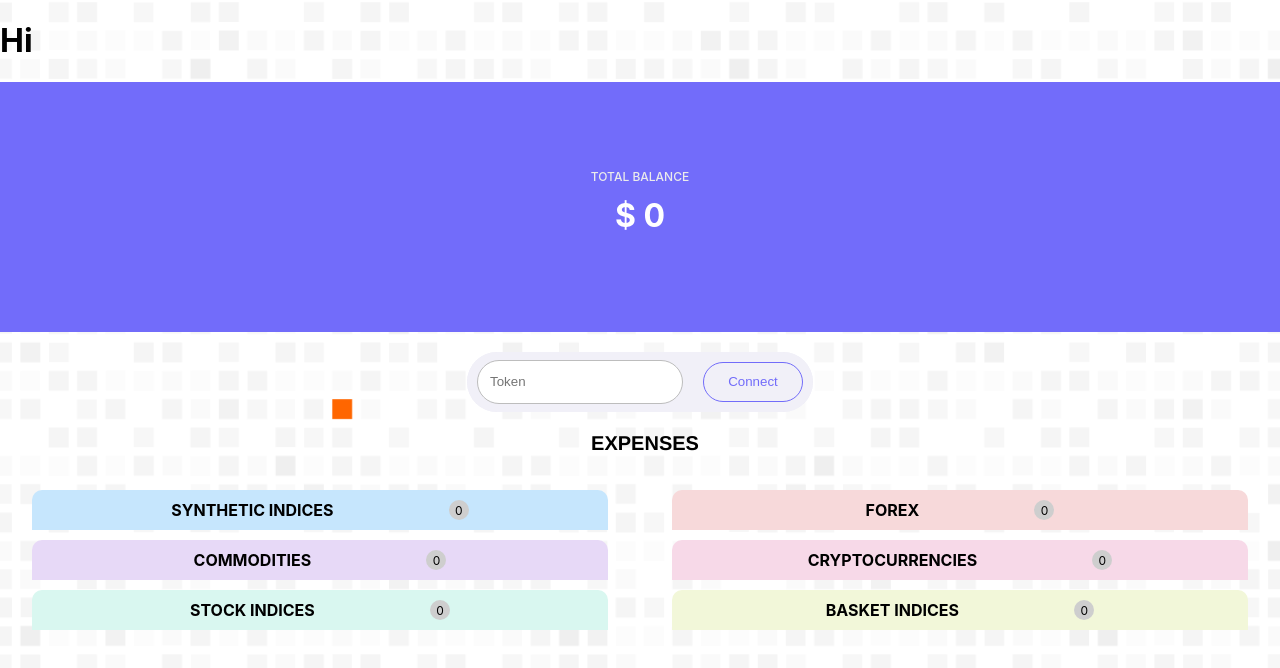
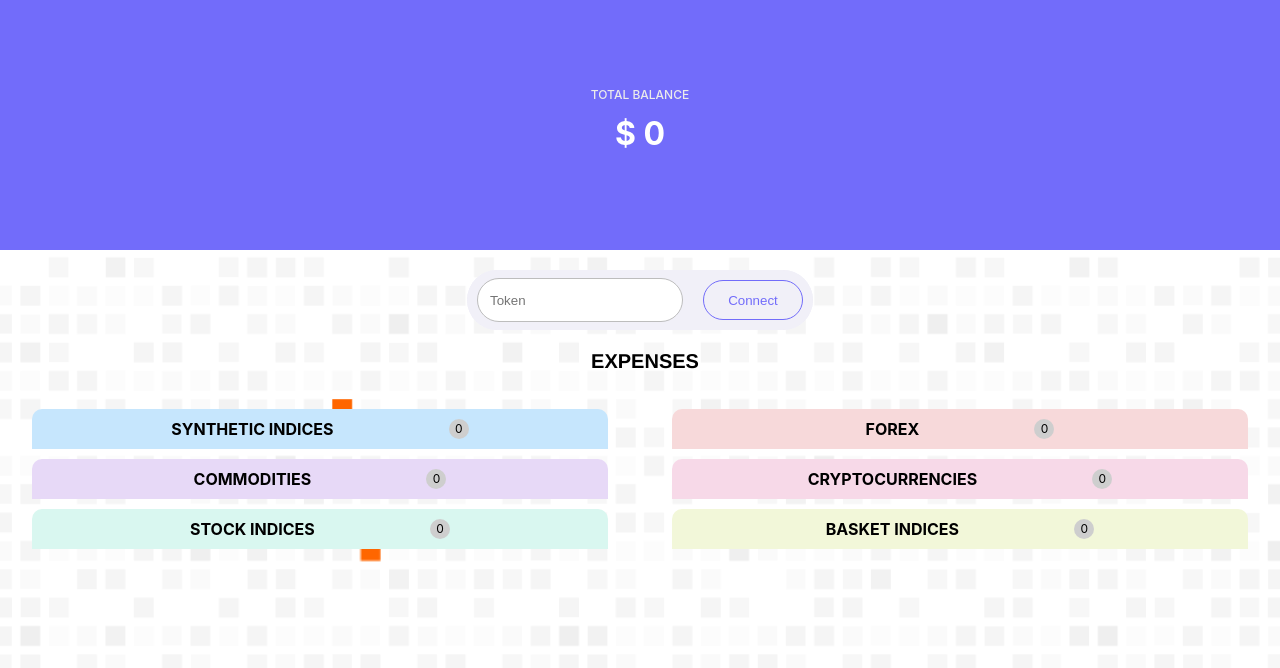
Before and after one commit to suisin-deriv/DAir, a React (Create React App) app: page / in a window 1280 px wide. Shown: the top 668 px of the page. Built offline with nearby package versions, Linux system fonts and the light colour scheme.

Commit message:
latest version

```diff
--- a/src/pages/ExpenseTracker.js
+++ b/src/pages/ExpenseTracker.js
@@ -6,7 +6,6 @@ import ExpenseLocation from '../components/ExpenseLocation/ExpenseLocation';
 function ExpenseTracker() {
     return (
       <>
-        <h1>Hi</h1>
         <ExpenseBalance/>
         <ExpenseConnection/>
         <ExpenseLocation/>
```
